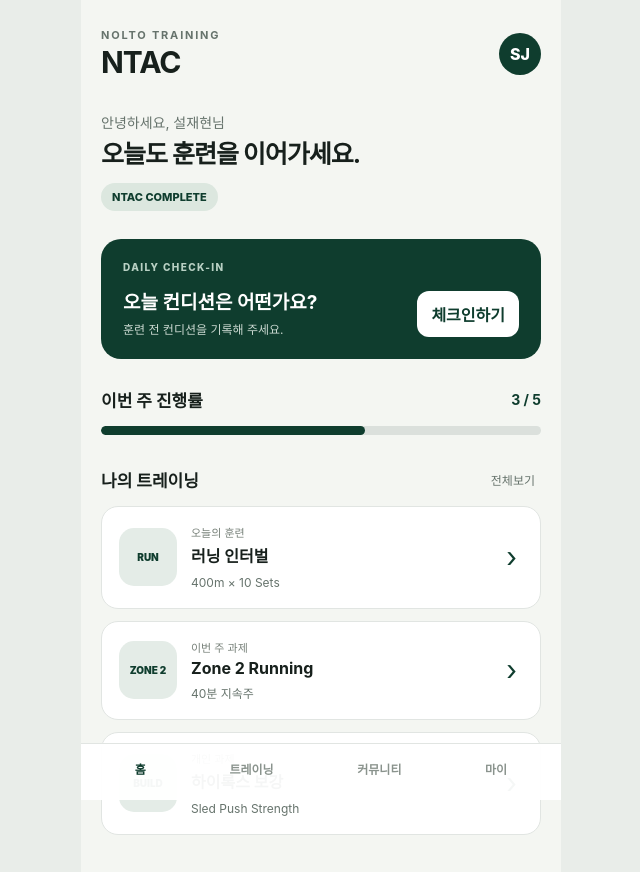
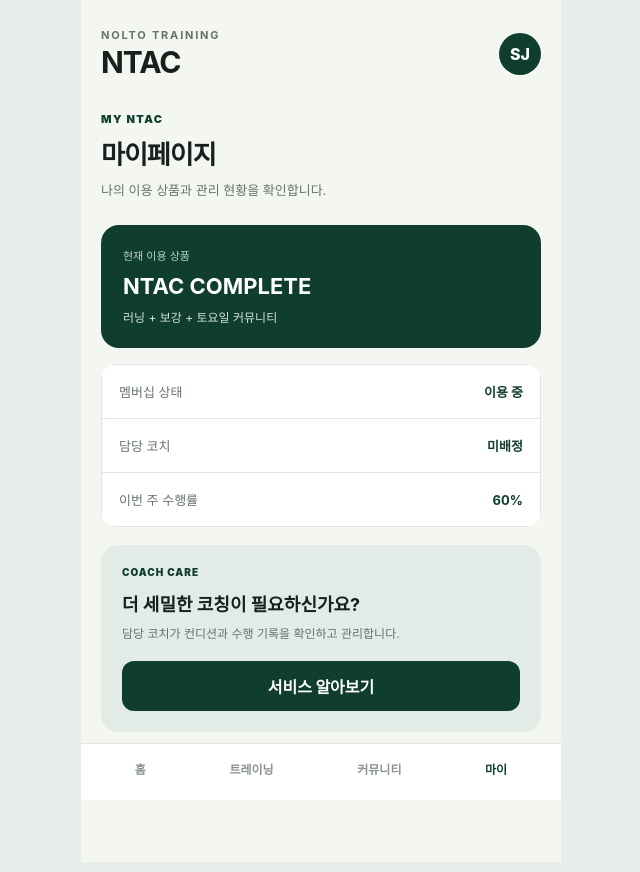
Before and after one commit to loveseol716-ops/ntac-platform, a React app in the folder web/: page / in a window 1280 px wide. Both pictures are taken after a click on the button "SJ". Shown: the top 872 px of the page, without its empty margins (319-959 px from the left). Built offline with nearby package versions, Linux system fonts and the light colour scheme; the HTML template or start-up script is replaced by a standard one.

Commit message:
Add NTAC navigation pages

```diff
--- a/web/src/App.css
+++ b/web/src/App.css
@@ -230,3 +230,242 @@
 .bottom-nav button.active {
   color: #0f3d2e;
 }
+.sub-page {
+  padding-bottom: 30px;
+}
+
+.page-heading {
+  margin-bottom: 26px;
+}
+
+.page-heading p {
+  margin: 0 0 8px;
+  color: #0f3d2e;
+  font-size: 11px;
+  font-weight: 900;
+  letter-spacing: 1.4px;
+}
+
+.page-heading h2 {
+  margin: 0 0 8px;
+  font-size: 26px;
+  letter-spacing: -1px;
+}
+
+.page-heading span {
+  color: #66736c;
+  font-size: 13px;
+}
+
+.feature-list {
+  display: grid;
+  gap: 14px;
+}
+
+.feature-card {
+  padding: 20px;
+  border: 1px solid #dfe4e0;
+  border-radius: 18px;
+  background: white;
+}
+
+.feature-card-top {
+  display: flex;
+  align-items: center;
+  justify-content: space-between;
+  margin-bottom: 18px;
+}
+
+.feature-card-top strong {
+  color: #0f3d2e;
+  font-size: 11px;
+  letter-spacing: 1px;
+}
+
+.access-badge,
+.locked-badge {
+  padding: 6px 9px;
+  border-radius: 20px;
+  font-size: 10px;
+  font-weight: 800;
+}
+
+.access-badge {
+  background: #dce7df;
+  color: #0f3d2e;
+}
+
+.locked-badge {
+  background: #eceeed;
+  color: #7d8580;
+}
+
+.feature-card h3 {
+  margin: 0 0 7px;
+  font-size: 18px;
+}
+
+.feature-card p {
+  margin: 0 0 18px;
+  color: #66736c;
+  font-size: 13px;
+}
+
+.feature-card button,
+.primary-button,
+.coach-card button {
+  width: 100%;
+  padding: 13px;
+  border: 0;
+  border-radius: 12px;
+  background: #0f3d2e;
+  color: white;
+  font-weight: 800;
+}
+
+.feature-card.locked {
+  opacity: 0.65;
+}
+
+.feature-card button:disabled {
+  background: #b7bdb9;
+}
+
+.community-card {
+  display: flex;
+  gap: 16px;
+  padding: 20px;
+  margin-bottom: 14px;
+  border-radius: 18px;
+  background: #0f3d2e;
+  color: white;
+}
+
+.date-box {
+  display: grid;
+  place-items: center;
+  min-width: 66px;
+  padding: 10px;
+  border-radius: 14px;
+  background: white;
+  color: #0f3d2e;
+}
+
+.date-box strong {
+  font-size: 25px;
+}
+
+.date-box span {
+  font-size: 10px;
+  font-weight: 900;
+}
+
+.community-info p {
+  margin: 3px 0 8px;
+  color: #bad0c4;
+  font-size: 11px;
+}
+
+.community-info h3 {
+  margin: 0 0 6px;
+  font-size: 17px;
+}
+
+.community-info span {
+  color: #d7e2dc;
+  font-size: 12px;
+}
+
+.primary-button {
+  margin-bottom: 16px;
+}
+
+.attendance-card,
+.status-row {
+  display: flex;
+  align-items: center;
+  justify-content: space-between;
+  padding: 17px;
+  border: 1px solid #e0e4e1;
+  background: white;
+}
+
+.attendance-card {
+  border-radius: 15px;
+}
+
+.attendance-card span,
+.status-row span {
+  color: #66736c;
+  font-size: 13px;
+}
+
+.membership-card {
+  padding: 22px;
+  margin-bottom: 16px;
+  border-radius: 18px;
+  background: #0f3d2e;
+  color: white;
+}
+
+.membership-card p {
+  margin: 0 0 10px;
+  color: #b9d1c4;
+  font-size: 11px;
+}
+
+.membership-card h3 {
+  margin: 0 0 7px;
+  font-size: 22px;
+}
+
+.membership-card span {
+  color: #d5e1da;
+  font-size: 12px;
+}
+
+.status-list {
+  overflow: hidden;
+  margin-bottom: 18px;
+  border-radius: 16px;
+}
+
+.status-row {
+  border-bottom: 0;
+}
+
+.status-row:last-child {
+  border-bottom: 1px solid #e0e4e1;
+}
+
+.status-row strong {
+  color: #0f3d2e;
+  font-size: 13px;
+}
+
+.coach-card {
+  padding: 21px;
+  border-radius: 18px;
+  background: #e2ebe5;
+}
+
+.coach-card p {
+  margin: 0 0 12px;
+  color: #0f3d2e;
+  font-size: 10px;
+  font-weight: 900;
+  letter-spacing: 1px;
+}
+
+.coach-card h3 {
+  margin: 0 0 8px;
+  font-size: 18px;
+}
+
+.coach-card span {
+  display: block;
+  margin-bottom: 18px;
+  color: #66736c;
+  font-size: 12px;
+  line-height: 1.6;
+}
--- a/web/src/App.jsx
+++ b/web/src/App.jsx
@@ -1,3 +1,4 @@
+import { useState } from 'react'
 import './App.css'
 
 const workouts = [
@@ -21,19 +22,9 @@ const workouts = [
   },
 ]
 
-function App() {
+function HomePage({ moveToTraining }) {
   return (
-    <div className="app">
-      <header className="header">
-        <div>
-          <p className="brand-caption">NOLTO TRAINING</p>
-          <h1>NTAC</h1>
-        </div>
-
-        <button className="profile-button">SJ</button>
-      </header>
-
-      <main>
+    <>
       <section className="welcome">
         <p>안녕하세요, 설재현님</p>
         <h2>오늘도 훈련을 이어가세요.</h2>
@@ -47,7 +38,9 @@ function App() {
           <p>훈련 전 컨디션을 기록해 주세요.</p>
         </div>
 
-          <button>체크인하기</button>
+        <button onClick={() => alert('체크인 화면은 다음 단계에서 만들 예정입니다.')}>
+          체크인하기
+        </button>
       </section>
 
       <section className="progress-section">
@@ -64,7 +57,9 @@ function App() {
       <section>
         <div className="section-title">
           <h3>나의 트레이닝</h3>
-            <button className="text-button">전체보기</button>
+          <button className="text-button" onClick={moveToTraining}>
+            전체보기
+          </button>
         </div>
 
         <div className="workout-list">
@@ -83,13 +78,190 @@ function App() {
           ))}
         </div>
       </section>
-      </main>
+    </>
+  )
+}
+
+function TrainingPage() {
+  return (
+    <section className="sub-page">
+      <div className="page-heading">
+        <p>WEEK 1</p>
+        <h2>나의 트레이닝</h2>
+        <span>구독 중인 프로그램만 확인할 수 있습니다.</span>
+      </div>
+
+      <div className="feature-list">
+        <article className="feature-card">
+          <div className="feature-card-top">
+            <span className="access-badge">이용 가능</span>
+            <strong>RUN</strong>
+          </div>
+          <h3>주간 러닝 프로그램</h3>
+          <p>러닝 인터벌과 Zone 2 프로그램</p>
+          <button>프로그램 보기</button>
+        </article>
+
+        <article className="feature-card">
+          <div className="feature-card-top">
+            <span className="access-badge">이용 가능</span>
+            <strong>BUILD</strong>
+          </div>
+          <h3>하이록스 보강 프로그램</h3>
+          <p>개인에게 필요한 근력 및 움직임 보강</p>
+          <button>프로그램 보기</button>
+        </article>
+
+        <article className="feature-card locked">
+          <div className="feature-card-top">
+            <span className="locked-badge">추후 제공</span>
+            <strong>COACH CARE</strong>
+          </div>
+          <h3>담당 코치 피드백</h3>
+          <p>훈련 기록을 바탕으로 담당 코치가 직접 관리합니다.</p>
+          <button disabled>준비 중</button>
+        </article>
+      </div>
+    </section>
+  )
+}
+
+function CommunityPage() {
+  return (
+    <section className="sub-page">
+      <div className="page-heading">
+        <p>NTAC COMMUNITY</p>
+        <h2>토요일 커뮤니티</h2>
+        <span>함께 훈련하고 서로의 성장을 확인합니다.</span>
+      </div>
+
+      <article className="community-card">
+        <div className="date-box">
+          <strong>08</strong>
+          <span>AUG</span>
+        </div>
+
+        <div className="community-info">
+          <p>토요일 12:00–14:00</p>
+          <h3>NTAC Weekly Training</h3>
+          <span>놀토짐 오프라인 커뮤니티 클래스</span>
+        </div>
+      </article>
+
+      <button
+        className="primary-button"
+        onClick={() => alert('클래스 신청 기능은 다음 단계에서 연결합니다.')}
+      >
+        참석 신청하기
+      </button>
+
+      <div className="attendance-card">
+        <span>이번 달 참석 현황</span>
+        <strong>0 / 4회</strong>
+      </div>
+    </section>
+  )
+}
+
+function MyPage() {
+  return (
+    <section className="sub-page">
+      <div className="page-heading">
+        <p>MY NTAC</p>
+        <h2>마이페이지</h2>
+        <span>나의 이용 상품과 관리 현황을 확인합니다.</span>
+      </div>
+
+      <article className="membership-card">
+        <p>현재 이용 상품</p>
+        <h3>NTAC COMPLETE</h3>
+        <span>러닝 + 보강 + 토요일 커뮤니티</span>
+      </article>
+
+      <div className="status-list">
+        <div className="status-row">
+          <span>멤버십 상태</span>
+          <strong>이용 중</strong>
+        </div>
+
+        <div className="status-row">
+          <span>담당 코치</span>
+          <strong>미배정</strong>
+        </div>
+
+        <div className="status-row">
+          <span>이번 주 수행률</span>
+          <strong>60%</strong>
+        </div>
+      </div>
+
+      <article className="coach-card">
+        <p>COACH CARE</p>
+        <h3>더 세밀한 코칭이 필요하신가요?</h3>
+        <span>담당 코치가 컨디션과 수행 기록을 확인하고 관리합니다.</span>
+        <button>서비스 알아보기</button>
+      </article>
+    </section>
+  )
+}
+
+function App() {
+  const [activeTab, setActiveTab] = useState('home')
+
+  const renderPage = () => {
+    if (activeTab === 'training') return <TrainingPage />
+    if (activeTab === 'community') return <CommunityPage />
+    if (activeTab === 'my') return <MyPage />
+
+    return <HomePage moveToTraining={() => setActiveTab('training')} />
+  }
+
+  return (
+    <div className="app">
+      <header className="header">
+        <div>
+          <p className="brand-caption">NOLTO TRAINING</p>
+          <h1>NTAC</h1>
+        </div>
+
+        <button
+          className="profile-button"
+          onClick={() => setActiveTab('my')}
+        >
+          SJ
+        </button>
+      </header>
+
+      <main>{renderPage()}</main>
 
       <nav className="bottom-nav">
-        <button className="active">홈</button>
-        <button>트레이닝</button>
-        <button>커뮤니티</button>
-        <button>마이</button>
+        <button
+          className={activeTab === 'home' ? 'active' : ''}
+          onClick={() => setActiveTab('home')}
+        >
+          홈
+        </button>
+
+        <button
+          className={activeTab === 'training' ? 'active' : ''}
+          onClick={() => setActiveTab('training')}
+        >
+          트레이닝
+        </button>
+
+        <button
+          className={activeTab === 'community' ? 'active' : ''}
+          onClick={() => setActiveTab('community')}
+        >
+          커뮤니티
+        </button>
+
+        <button
+          className={activeTab === 'my' ? 'active' : ''}
+          onClick={() => setActiveTab('my')}
+        >
+          마이
+        </button>
       </nav>
     </div>
   )
```
Lines whose indentation alone changed are shown as unchanged.
